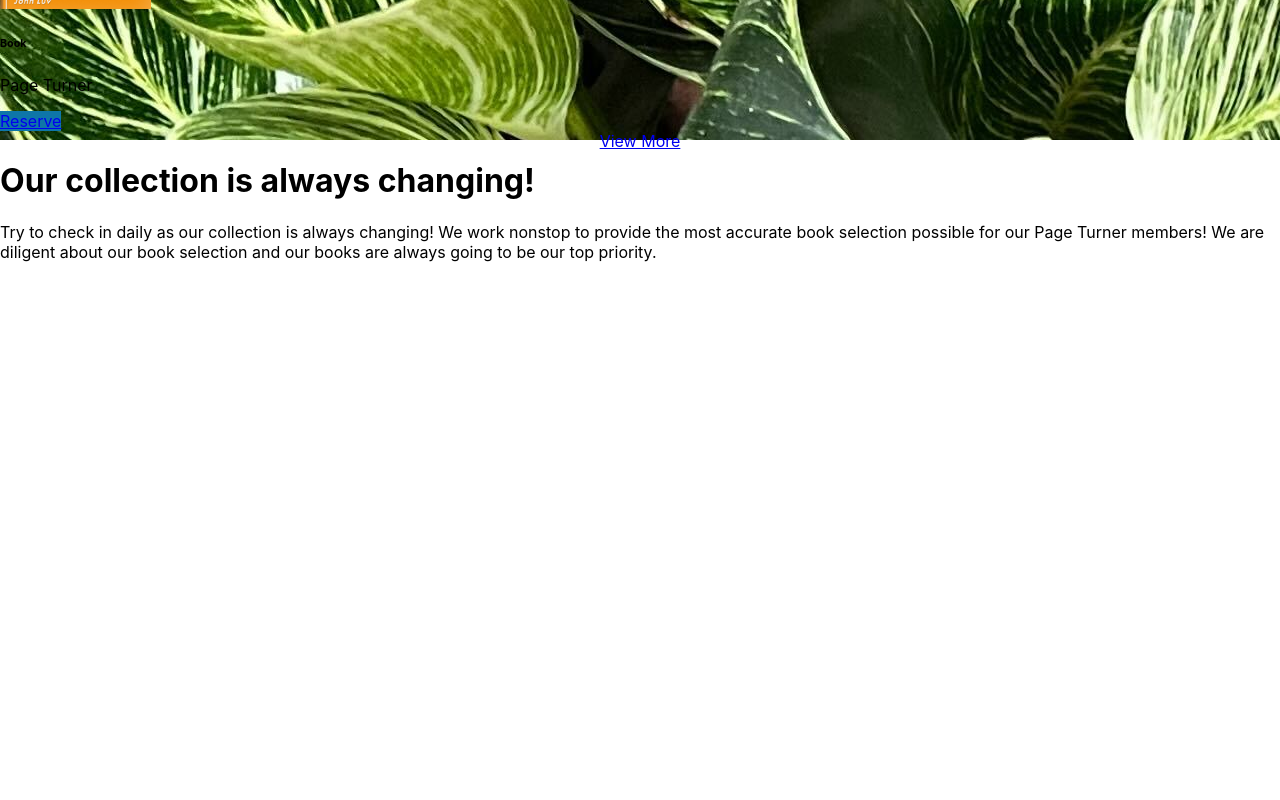
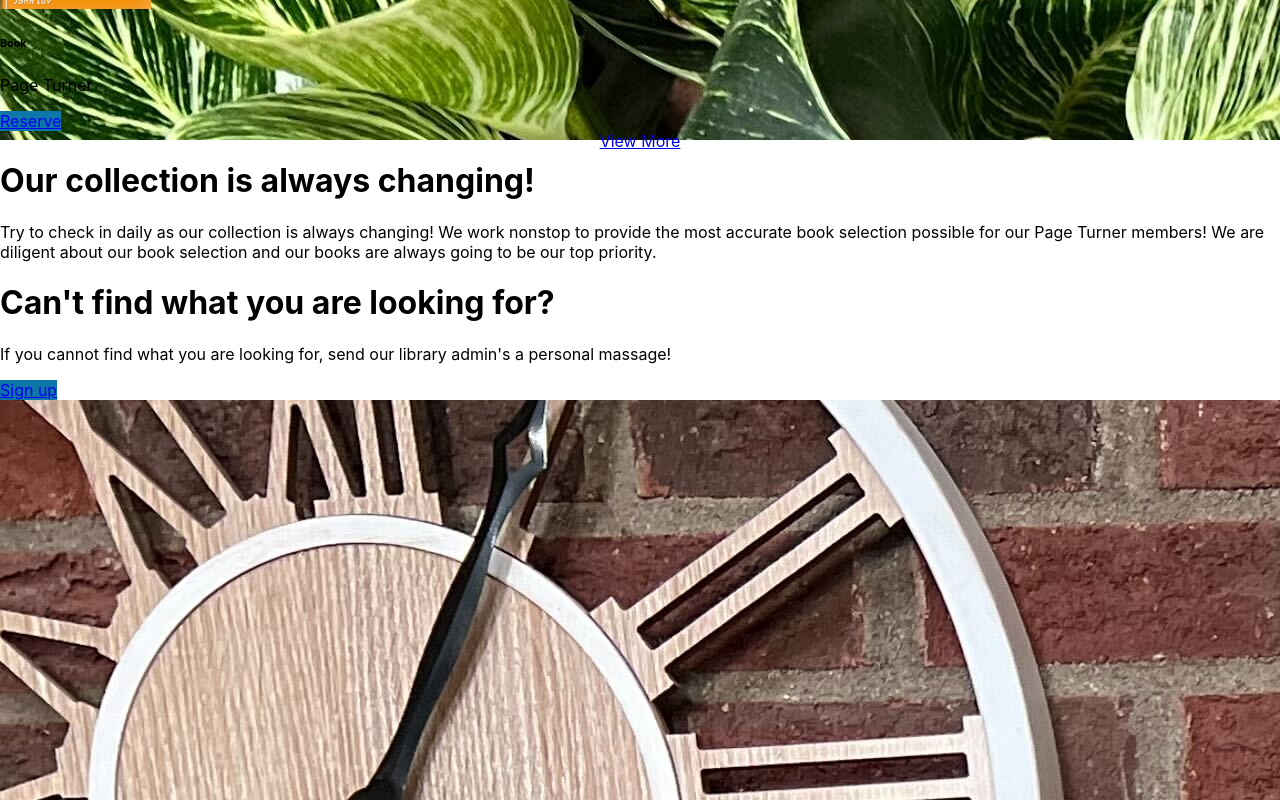
Before and after one commit to angryMedea/Full-Stack-Library-Web-Application, a React (Create React App) app: page / in a window 1280 px wide. Shown: the part 2976-3776 px from the top of the page. Before the commit the page ends 3254 px from the top, so only its background shows below. Built offline with nearby package versions, Linux system fonts and the light colour scheme; the HTML template or start-up script is replaced by a standard one.

Commit message:
library services component completed

```diff
--- a/src/App.tsx
+++ b/src/App.tsx
@@ -4,6 +4,7 @@ import { Navbar } from './layouts/NavbarAndFooter/Navbar';
 import { ExploreTopBooks } from './layouts/HomePage/ExploreTopBooks';
 import { Carousel } from './layouts/HomePage/Carousel';
 import { Heros } from './layouts/HomePage/Heros';
+import { LibraryServices } from './layouts/HomePage/LibraryServices';
 
 function App() {
   return (
@@ -12,6 +13,7 @@ function App() {
       <ExploreTopBooks />
       <Carousel/>
       <Heros/>
+      <LibraryServices/>
     </div>
   );
 }
--- a/src/layouts/HomePage/Heros.tsx
+++ b/src/layouts/HomePage/Heros.tsx
@@ -37,6 +37,7 @@ export const Heros = () => {
                         </div>
                     </div>
                 </div>
+            </div>
 
             {/* Mobile Heros */}
             <div className="d-lg-none">
@@ -70,6 +71,5 @@ export const Heros = () => {
                 </div>
             </div>
         </div>
-        </div>
     )
 }
--- /dev/null
+++ b/src/layouts/HomePage/LibraryServices.tsx
@@ -0,0 +1,23 @@
+export const LibraryServices = () => {
+    return (
+        <div className="container my-5">
+            <div className="row p-4 align-items-center border shadow-lg">
+                <div className="col-lg-7 p-3">
+                    <h1 className="display-4 fw-bold">
+                        Can't find what you are looking for?
+                    </h1>
+                    <p className="lead">
+                        If you cannot find what you are looking for,
+                        send our library admin's a personal massage!
+                    </p>
+                    <div className="d-grid gap-2 justify-content-md-start mb-4 mb-lg-3">
+                        <a className="btn main-color btn-lg text-white" href="#">
+                            Sign up
+                        </a>
+                    </div>
+                </div>
+                <div className="col-lg-4 offset-lg-1 shadow-lg lost-image"></div>
+            </div>
+        </div>
+    )
+}
```
Lines whose indentation alone changed are shown as unchanged.
